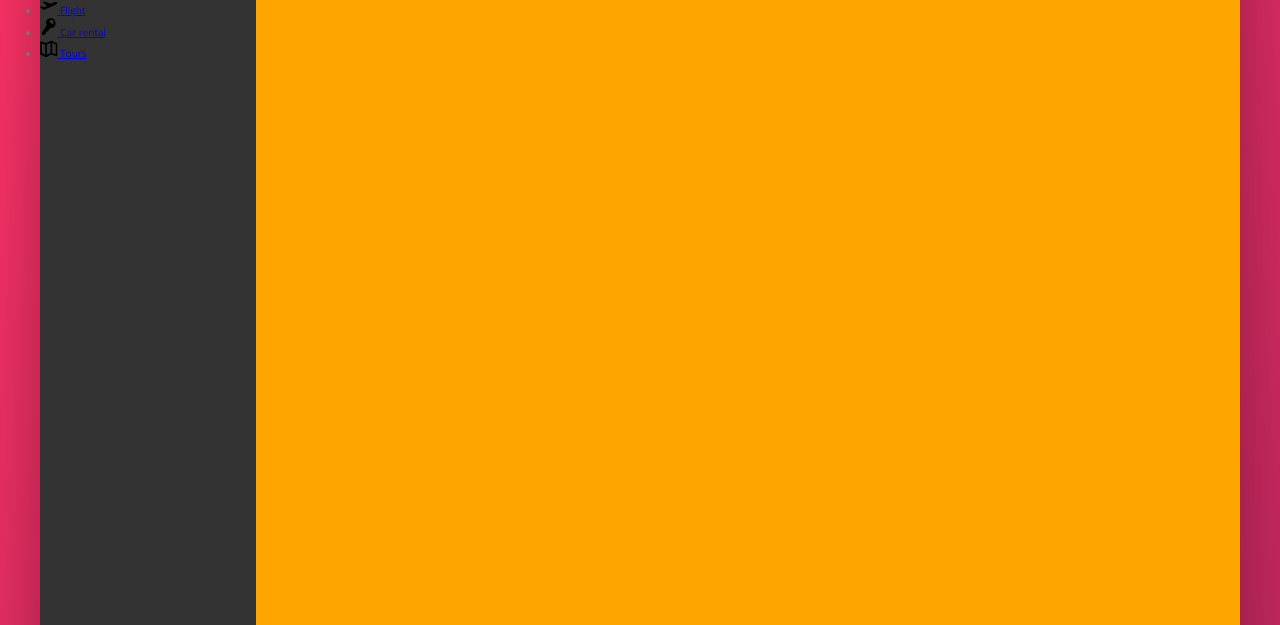
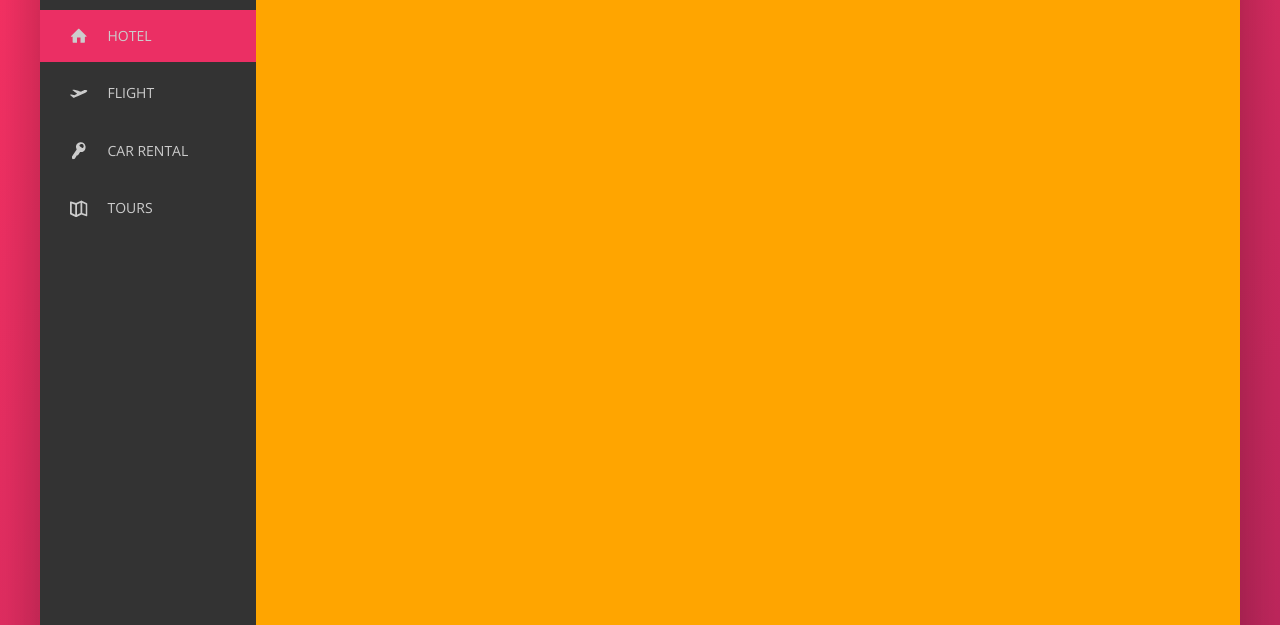
Before and after one commit to DianaKagramanyan/trillo-flexbox, a website: page index.html in a window 1280 px wide. Shown: the part 175-800 px from the top of the page. Drawn offline with nearby package versions, Linux system fonts and the light colour scheme.

Commit message:
building the Navigation Part II

```diff
--- a/index.html
+++ b/index.html
@@ -48,7 +48,7 @@
     <div class="content">
         <nav class="sidebar">
           <ul class="side-nav">
-              <li class="side-nav__item">
+              <li class="side-nav__item side-nav__item--active">
                   <a href="#" class="side-nav__link">
                       <svg class="side-nav__icon">
                           <use xlink:href="img/sprite.svg#.iconhome"></use>
@@ -83,7 +83,7 @@
           </ul>
 
             <div class="legal">
-                &copy:2023 by trillo. All rights reserved.
+                &copy; 2023 by trillo. All rights reserved.
             </div>
         </nav>
 
--- a/sass/_components.scss
+++ b/sass/_components.scss
@@ -118,15 +118,58 @@
 //////////////////
 //SIDE NAVIGATION
 .side-nav {
+  font-size: 1.4rem;
+  list-style: none;
+  margin-top: 3.5rem;
   &__item{
+    position: relative;
 
+    &:not(:last-child){
+      margin-bottom: .5rem;
+    }
   }
-  &__link{
 
+  &__item::before {
+    content: "";
+    position: absolute;
+    top:0;
+    left:0;
+    height: 100%;
+    width: 3px;
+    background-color: var(--color-primary);
+    transform: scaleY(0);
+    transition: transform .2s,
+                width .4s cubic-bezier(1,0,0,1).2s,
+                background-color .1s;
+  }
+
+  &__item:hover::before,
+  &__item--active::before {
+    transform: scaleY(1);
+    width: 100%;
+  }
+
+  &__item:active::before {
+    background-color: var(--color-primary-light);
+  }
+  &__link:link,
+  &__link:visited {
+    color: var(--color-grey-light-4);
+    text-decoration: none;
+    text-transform: uppercase;
+    display: block;
+    padding: 1.5rem 3rem;
+    position: relative;
+    z-index: 10;
+
+    display: flex;
+    align-items: center;
   }
   &__icon{
     width:1.75rem;
     height: 1.75rem;
+    margin-right: 2rem;
+    fill: currentColor;
   }
 }
 
```
Also changed, not shown: css/style.css.
